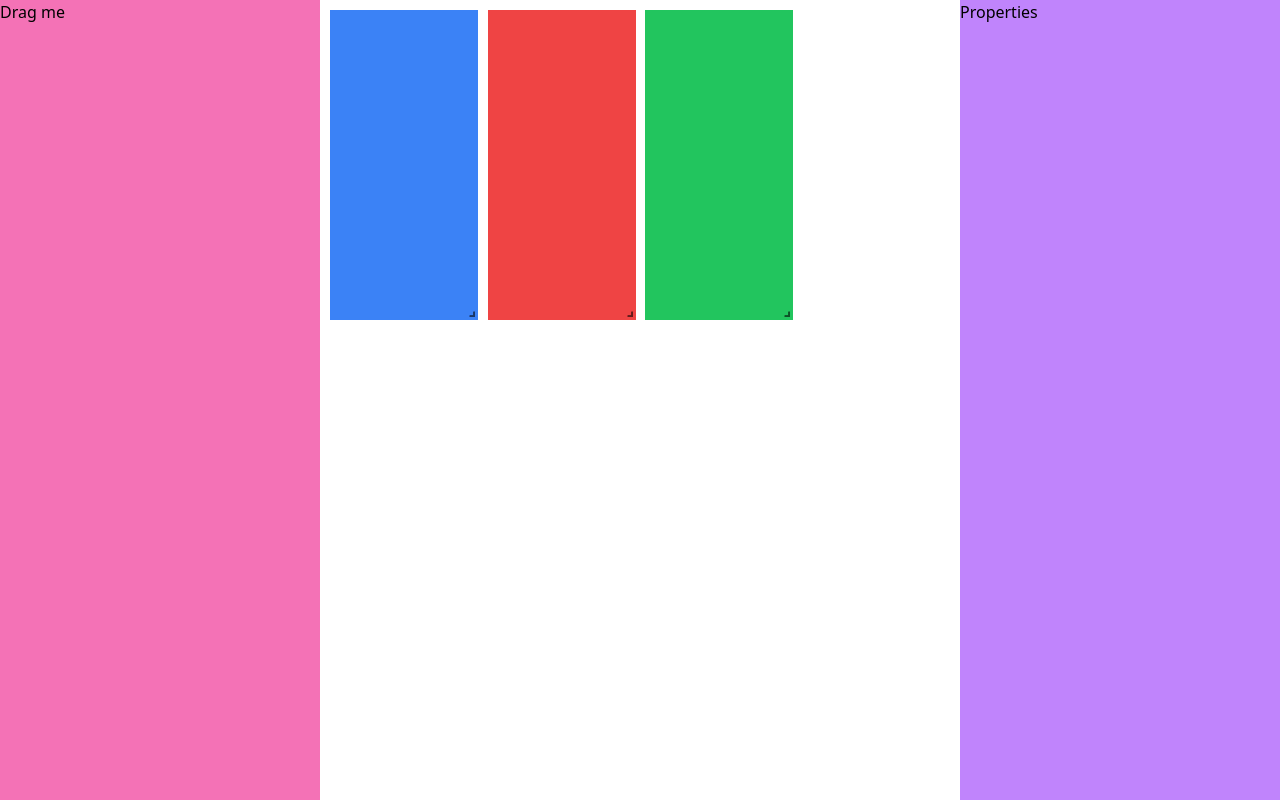
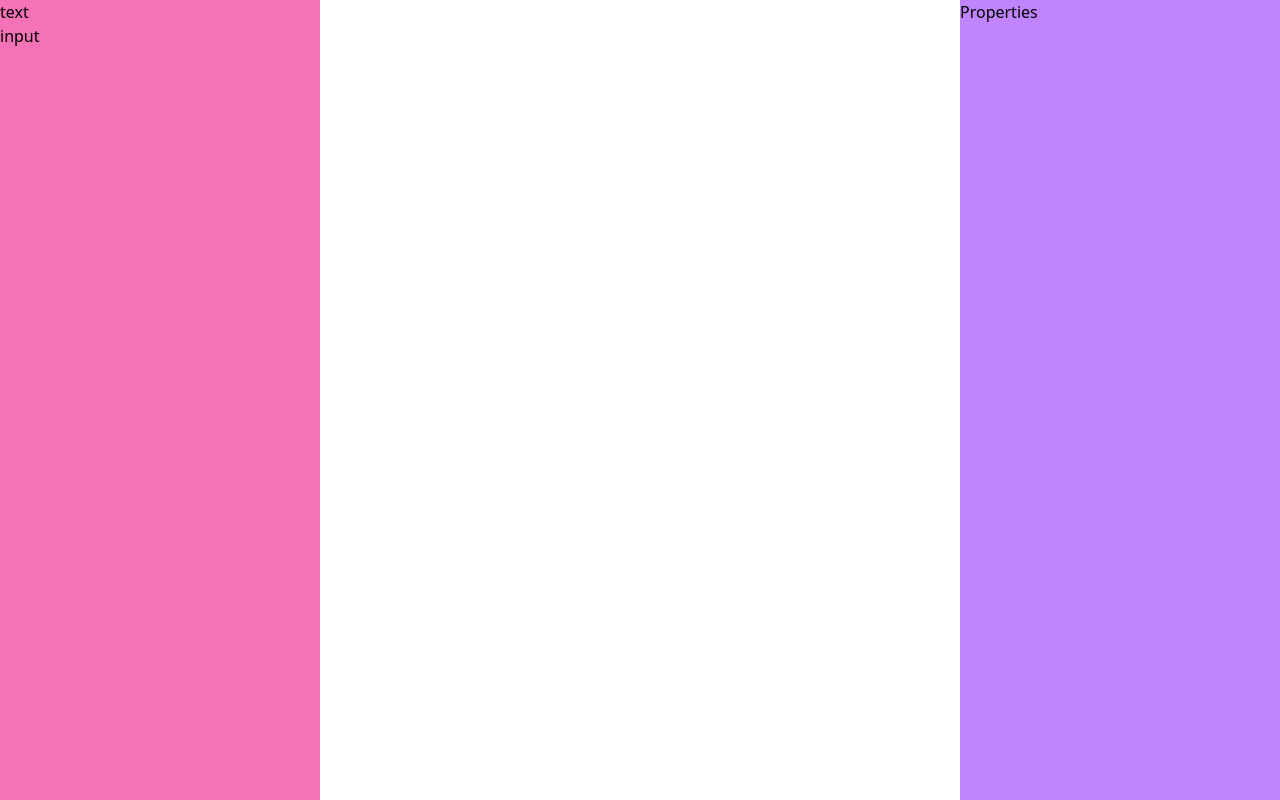
Before and after one commit to raaznn/react-drag-and-drop, a React (Vite) app: page / in a window 1280 px wide. Built offline with nearby package versions, Linux system fonts and the light colour scheme.

Commit message:
drag element from sidebar

```diff
--- a/package.json
+++ b/package.json
@@ -11,12 +11,14 @@
   "dependencies": {
     "react": "^18.2.0",
     "react-dom": "^18.2.0",
-    "react-grid-layout": "^1.3.4"
+    "react-grid-layout": "^1.3.4",
+    "uuid": "^9.0.0"
   },
   "devDependencies": {
     "@types/react": "^18.0.28",
     "@types/react-dom": "^18.0.11",
     "@types/react-grid-layout": "^1.3.2",
+    "@types/uuid": "^9.0.1",
     "@vitejs/plugin-react": "^3.1.0",
     "autoprefixer": "^10.4.14",
     "postcss": "^8.4.21",
--- a/src/App.tsx
+++ b/src/App.tsx
@@ -9,7 +9,7 @@ function App() {
         <div className="bg-pink-400 flex-none w-80">
           <Sidebar />
         </div>
-        <div className="flex-1 min-w-max">
+        <div className="flex-1 min-w-max min-h-max">
           <Canvas />
         </div>
         <div className="bg-purple-400 flex-none w-80">
--- a/src/components/Canvas/index.tsx
+++ b/src/components/Canvas/index.tsx
@@ -1,33 +1,34 @@
-import React, { useState } from "react";
-import GridLayout from "react-grid-layout";
+import { useState } from "react";
 import { Responsive, WidthProvider } from "react-grid-layout";
+import { v4 as uuid } from "uuid";
 
 const ResponsiveGridLayout = WidthProvider(Responsive);
 
 const Canvas = () => {
-  const [items, setItems] = useState([]);
+  const [items, setItems] = useState<any[]>([]);
 
-  const layout = [
-    { i: "a", x: 0, y: 0, w: 1, h: 2 },
-    { i: "b", x: 1, y: 0, w: 1, h: 2 },
-    { i: "c", x: 2, y: 0, w: 1, h: 2 },
-  ];
-
-  const handleDrop = (layout: any, layoutItem: any, event: any) => {
-    console.log(layout, layoutItem, event);
+  const onDrop = (layout: any, layoutItem: any, event: any) => {
+    const { text } = JSON.parse(event?.dataTransfer?.getData("text/plain"));
+    setItems((prevItems) => [...prevItems, { id: uuid(), type: text }]);
+    console.log("dropped item ==> ", text);
   };
 
   return (
     <ResponsiveGridLayout
-      // onLayoutChange={(e) => onsole.log(e)}
-      onDrop={handleDrop}
-      layouts={{ lg: layout }}
+      // onLayoutChange={() => {}}
+      onDrop={onDrop}
+      // layouts={{ lg: layout }}
       className="layout"
       isDroppable
+      style={{ minHeight: "100%" }}
     >
-      <div key="a" className="bg-blue-500"></div>
-      <div key="b" className="bg-red-500"></div>
-      <div key="c" className="bg-green-500"></div>
+      {items?.map((item, ind) => {
+        return (
+          <div key={item?.id || ind} className="bg-purple-400">
+            {item?.type}
+          </div>
+        );
+      })}
     </ResponsiveGridLayout>
   );
 };
--- a/src/components/Sidebar/index.tsx
+++ b/src/components/Sidebar/index.tsx
@@ -1,9 +1,27 @@
-import React from "react";
+import React, { useId } from "react";
+
+const elementList = [{ type: "text" }, { type: "input" }];
+
+const Element = ({ type }: { type: string }) => {
+  const id = useId();
+
+  const onDragStart = (event: any, id: string, text: string) => {
+    event.dataTransfer.setData("text/plain", JSON.stringify({ id, text }));
+  };
+
+  return (
+    <h1 className="" draggable onDragStart={(e) => onDragStart(e, id, type)}>
+      {type}
+    </h1>
+  );
+};
 
 const Sidebar = () => {
   return (
     <div>
-      <h2 draggable>Drag me</h2>
+      {elementList?.map((item, ind) => (
+        <Element key={ind} type={item.type} />
+      ))}
     </div>
   );
 };
```
Also changed, not shown: 1 other file (tests, documents, lock files or other folders).
